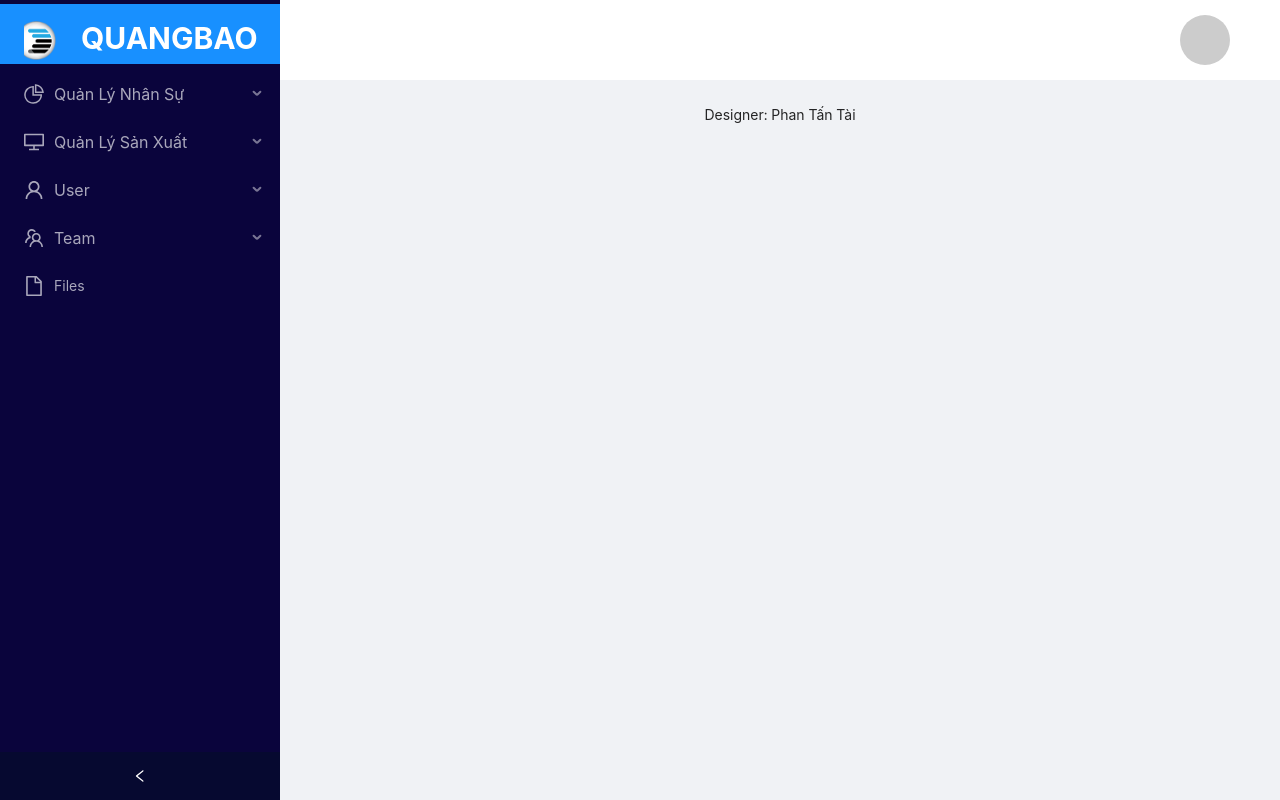
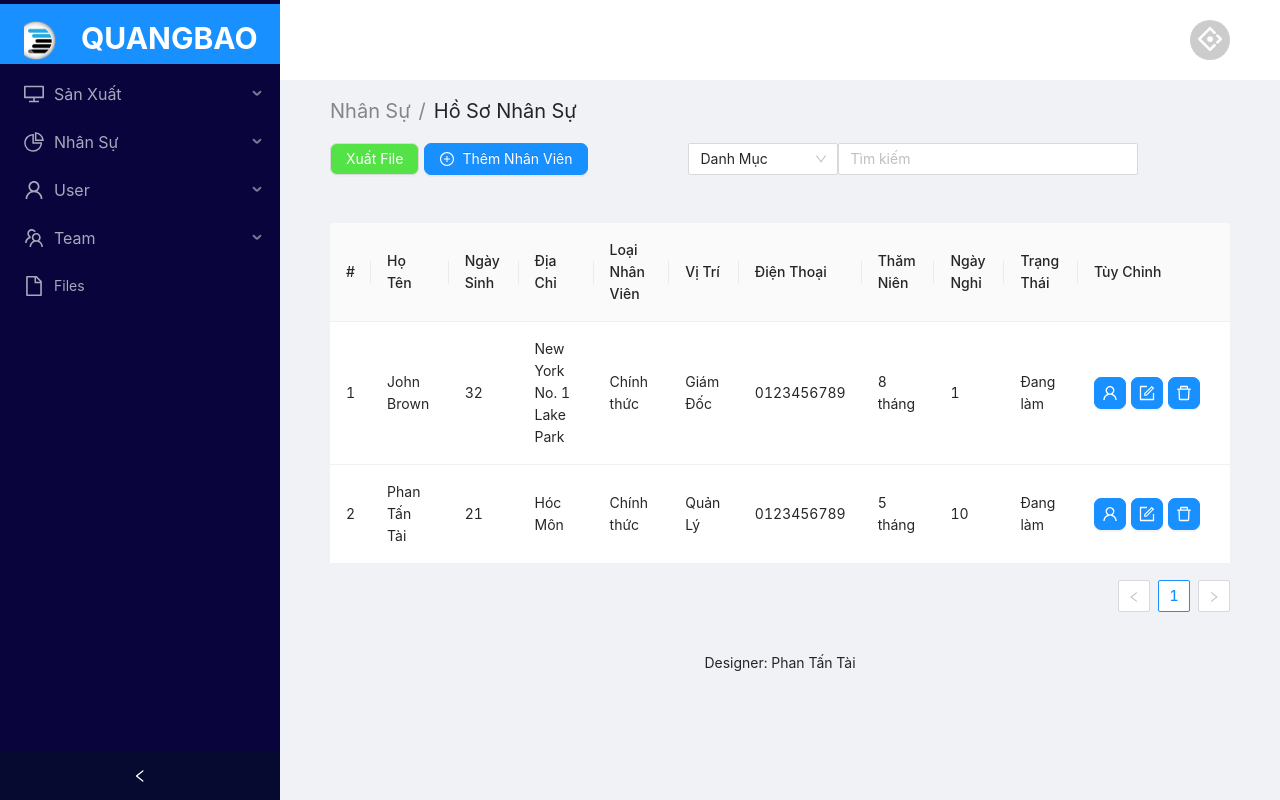
Before and after one commit to pttai/TaskQuangBao, a React (Create React App) app: page /admin/ho-so-nhan-su in a window 1280 px wide. Built offline with nearby package versions, Linux system fonts and the light colour scheme.

Commit message:
update1912

```diff
--- a/src/components/Login/Login.jsx
+++ b/src/components/Login/Login.jsx
@@ -1,5 +1,6 @@
-import React from 'react';
+import React, { useState } from 'react';
 import 'antd/dist/antd.css';
+import './Login.scss';
 import { Form, Input, Button, Checkbox, Card, Row, Col } from 'antd';
 
 import { Link } from 'react-router-dom';
@@ -18,14 +19,23 @@ const tailLayout = {
     span: 16,
   },
 };
+const adminUser = {
+  username: 'phantantai',
+  password: 'admin123',
+};
 
 const Login = (props) => {
   const { history } = props;
   const onFinish = (values) => {
-    if (values) {
+    if (
+      values.username == adminUser.username &&
+      values.password == adminUser.password
+    ) {
       history.replace('/admin');
+      console.log('Success:', values);
+    } else {
+      onFinishFailed('');
     }
-    console.log('Success:', values);
   };
 
   const onFinishFailed = (errorInfo) => {
@@ -60,8 +70,10 @@ const Login = (props) => {
           }}
           onFinish={onFinish}
           onFinishFailed={onFinishFailed}
+          style={{ marginRight: 40 }}
         >
           <Form.Item
+            className='form_item'
             label='Username'
             name='username'
             rules={[
@@ -75,6 +87,7 @@ const Login = (props) => {
           </Form.Item>
 
           <Form.Item
+            className='form_item'
             label='Password'
             name='password'
             rules={[
@@ -101,7 +114,7 @@ const Login = (props) => {
           </Form.Item>
           <Form.Item {...tailLayout}>
             <Col xs={12}>
-              <Button type='primary' htmlType='submit'>
+              <Button type='primary' htmlType='submit' style={{ width: 180 }}>
                 Login
               </Button>
             </Col>
--- /dev/null
+++ b/src/components/Login/Login.scss
@@ -0,0 +1,8 @@
+.form_item {
+  .ant-input {
+    width: 290px;
+  }
+  .ant-input-affix-wrapper {
+    width: 290px;
+  }
+}
--- a/src/components/UI/Index/Index.jsx
+++ b/src/components/UI/Index/Index.jsx
@@ -1,13 +1,33 @@
 import React, { Component } from 'react';
 import 'antd/dist/antd.css';
-import { Layout } from 'antd';
-import Avatar from 'antd/lib/avatar/avatar';
+import { Dropdown, Layout, Avatar, Menu } from 'antd';
 import SiderMenu from '../SiderMenu/SiderMenu';
 import Charts from '../Admin/Charts/Charts';
 import { Route, Switch } from 'react-router';
-import ListStaff from '../QuanLyNhanSu/DanhSachNhanVien/ListStaff/ListStaff';
+import ListStaff from '../NhanSu/HoSoNhanSu/ListStaff/ListStaff';
+import {
+  AntDesignOutlined,
+  EditOutlined,
+  LogoutOutlined,
+  UserOutlined,
+} from '@ant-design/icons';
+import { Link } from 'react-router-dom/cjs/react-router-dom.min';
 
 const { Header, Content, Footer, Sider } = Layout;
+
+const menu = (
+  <Menu>
+    <Menu.Item key='1' icon={<EditOutlined />}>
+      Thiết lập
+    </Menu.Item>
+    <Menu.Item key='2' icon={<UserOutlined />}>
+      phantantai
+    </Menu.Item>
+    <Menu.Item key='3' icon={<LogoutOutlined />}>
+      <Link to='/'>Đăng xuất</Link>
+    </Menu.Item>
+  </Menu>
+);
 
 class Index extends Component {
   constructor(props) {
@@ -75,12 +95,9 @@ class Index extends Component {
               backgroundColor: 'white',
             }}
           >
-            <Avatar
-              style={{
-                marginLeft: 20,
-              }}
-              size={50}
-            />
+            <Dropdown overlay={menu} placement='bottomCenter'>
+              {<Avatar size='large' icon={<AntDesignOutlined />} />}
+            </Dropdown>
           </Header>
           <Content style={{ margin: '0 50px' }}>
             <Switch>
@@ -100,7 +117,8 @@ class Index extends Component {
                   </div>
                 )}
               />
-              <Route path='/admin/danh-sach-nhan-vien' component={ListStaff} />
+              <Route path='/admin/ho-so-nhan-su' component={ListStaff} />
+              <Route path='/admin/ho-so-xin-viec' />
             </Switch>
             <Layout>
               <Footer style={{ textAlign: 'center' }}>
--- a/src/components/UI/QuanLyNhanSu/DanhSachNhanVien/ListStaff/ListStaff.jsx
+++ b/src/components/UI/NhanSu/HoSoNhanSu/ListStaff/ListStaff.jsx
@@ -2,7 +2,7 @@ import React, { useEffect, useState } from 'react';
 import { Table, Button, Breadcrumb } from 'antd';
 import { DeleteOutlined, FormOutlined, UserOutlined } from '@ant-design/icons';
 import TaskAdd from '../TaskAdd/TaskAdd';
-import TaskSearch from '../Search/TaskSearch';
+import Search from '../Search/Search';
 import FormAdd from '../FormAdd/FormAdd';
 import Modal from 'antd/lib/modal/Modal';
 const data = [
@@ -33,35 +33,67 @@ const data = [
     tuychinh: '',
   },
 ];
+const normalizeVNText = (text) => {
+  text = text.replace(/à|á|ạ|ả|ã|â|ầ|ấ|ậ|ẩ|ẫ|ă|ằ|ắ|ặ|ẳ|ẵ/g, 'a');
+  text = text.replace(/è|é|ẹ|ẻ|ẽ|ê|ề|ế|ệ|ể|ễ/g, 'e');
+  text = text.replace(/ì|í|ị|ỉ|ĩ/g, 'i');
+  text = text.replace(/ò|ó|ọ|ỏ|õ|ô|ồ|ố|ộ|ổ|ỗ|ơ|ờ|ớ|ợ|ở|ỡ/g, 'o');
+  text = text.replace(/ù|ú|ụ|ủ|ũ|ư|ừ|ứ|ự|ử|ữ/g, 'u');
+  text = text.replace(/ỳ|ý|ỵ|ỷ|ỹ/g, 'y');
+  text = text.replace(/đ/g, 'd');
+  // Some system encode vietnamese combining accent as individual utf-8 characters
+  text = text.replace(/\u0300|\u0301|\u0303|\u0309|\u0323/g, ''); // Huyền sắc hỏi ngã nặng
+  text = text.replace(/\u02C6|\u0306|\u031B/g, ''); // Â, Ê, Ă, Ơ, Ư
+  return text;
+};
 const ListStaff = () => {
   const [isModalVisible, setIsModalVisible] = useState(false);
   const [staffList, setStaffList] = useState(data);
-  const [keyword, setKeyword] = useState('');
   const [key, setKey] = useState('');
-  const onSearch = (value) => {
-    setKeyword(value);
+  const onSearch = (e) => {
+    const keyword = e.target.value.trim();
+    if (!keyword.length) setStaffList(data);
+    else {
+      const normalInput = normalizeVNText(keyword);
+      const keywordRegEx = new RegExp(normalInput, 'gi');
+      if (key === 'hoten') {
+        const newUserList = data.filter((user) => {
+          const userName = normalizeVNText(user.hoten);
+          return userName.match(keywordRegEx);
+        });
+        setStaffList(newUserList);
+      }
+      if (key === 'diachi') {
+        const newUserList = data.filter((user) => {
+          const userName = normalizeVNText(user.diachi);
+          return userName.match(keywordRegEx);
+        });
+        setStaffList(newUserList);
+      }
+    }
   };
+
   const handleChange = (value) => {
     setKey(value);
   };
 
-  useEffect(() => {
-    const keywordRegEx = new RegExp(keyword, 'gi');
-    if (key === 'hoten') {
-      const newStaffList = staffList.filter((staff) =>
-        staff.hoten.match(keywordRegEx)
-      );
-      setStaffList(newStaffList);
-    }
-    if (key === 'diachi') {
-      const newStaffList = staffList.filter((staff) =>
-        staff.diachi.match(keywordRegEx)
-      );
-      setStaffList(newStaffList);
-    }
+  //   useEffect(() => {
+  //     const keywordRegEx = new RegExp(keyword, 'gi');
+  //     if (key === 'hoten') {
+  //       const newStaffList = staffList.filter((staff) =>
+  //         staff.hoten.match(keywordRegEx)
+  //       );
+  //       setStaffList(newStaffList);
+  //     }
+  //     if (key === 'diachi') {
+  //       const newStaffList = staffList.filter((staff) =>
+  //         staff.diachi.match(keywordRegEx)
+  //       );
+  //       setStaffList(newStaffList);
+  //     }
 
-    if (keyword.trim().length === 0) setStaffList(data);
-  }, [keyword]);
+  //     if (keyword.trim().length === 0) setStaffList(data);
+  //   }, [keyword]);
 
   const showModal = () => {
     setIsModalVisible(true);
@@ -178,8 +210,8 @@ const ListStaff = () => {
   return (
     <div>
       <Breadcrumb style={{ margin: '16px 0', fontSize: 20 }}>
-        <Breadcrumb.Item>Quản Lý Nhân Sự</Breadcrumb.Item>
-        <Breadcrumb.Item>Danh Sách Nhân Viên</Breadcrumb.Item>
+        <Breadcrumb.Item>Nhân Sự</Breadcrumb.Item>
+        <Breadcrumb.Item>Hồ Sơ Nhân Sự</Breadcrumb.Item>
       </Breadcrumb>
       <Button
         tyle='primary'
@@ -193,7 +225,7 @@ const ListStaff = () => {
         Xuất File
       </Button>
       <TaskAdd />
-      <TaskSearch onSearch={onSearch} handleChange={handleChange} />
+      <Search onChange={onSearch} handleChange={handleChange} />
       <Table
         columns={columns}
         dataSource={staffList}
--- a/src/components/UI/QuanLyNhanSu/DanhSachNhanVien/Search/TaskSearch.jsx
+++ b/src/components/UI/NhanSu/HoSoNhanSu/Search/Search.jsx
@@ -1,11 +1,10 @@
 import React, { Component } from 'react';
-import './TaskSearch.scss';
+import './Search.scss';
 import { Input, Select } from 'antd';
 
-const { Search } = Input;
 const { Option, OptGroup } = Select;
 
-const TaskSearch = ({ onSearch, handleChange }) => {
+const Search = ({ onChange, handleChange }) => {
   return (
     <>
       <Select
@@ -22,9 +21,9 @@ const TaskSearch = ({ onSearch, handleChange }) => {
           <Option value='Yiminghe'>yiminghe</Option>
         </OptGroup> */}
       </Select>
-      <Search
+      <Input
         placeholder='Tìm kiếm'
-        onSearch={onSearch}
+        onChange={onChange}
         enterButton
         className='search-custom'
         style={{ width: 300 }}
@@ -32,4 +31,4 @@ const TaskSearch = ({ onSearch, handleChange }) => {
     </>
   );
 };
-export default TaskSearch;
+export default Search;
--- a/src/components/UI/SiderMenu/SiderMenu.jsx
+++ b/src/components/UI/SiderMenu/SiderMenu.jsx
@@ -39,22 +39,7 @@ const SiderMenu = (props) => {
           QUANGBAO
         </Link>
       </Menu.Item>
-      <SubMenu
-        key='sub1'
-        icon={<PieChartOutlined />}
-        title='Quản Lý Nhân Sự'
-        defaultSelectedKeys={[]}
-      >
-        <Menu.Item key='1'>
-          <Link to='/admin/danh-sach-nhan-vien'>Danh Sách Nhân Viên</Link>
-        </Menu.Item>
-        <Menu.Item key='2'> Năng Lực Nhân Viên</Menu.Item>
-        <Menu.Item key='3'>Hồ Sơ Nhân Viên</Menu.Item>
-        <Menu.Item key='4'> Nhật Ký Làm Việc</Menu.Item>
-        <Menu.Item key='5'> Lương</Menu.Item>
-        <Menu.Item key='6'>Tuyển Dụng</Menu.Item>
-      </SubMenu>
-      <SubMenu key='sub2' icon={<DesktopOutlined />} title='Quản Lý Sản Xuất'>
+      <SubMenu key='sub2' icon={<DesktopOutlined />} title='Sản Xuất'>
         <Menu.Item key='7'>Mặt Hàng</Menu.Item>
         <Menu.Item key='8'>Đối Tác,Khách Hàng</Menu.Item>
         <Menu.Item key='9'>Nhà Cung Cấp</Menu.Item>
@@ -62,6 +47,23 @@ const SiderMenu = (props) => {
         <Menu.Item key='11'>Sản Phẩm Lỗi</Menu.Item>
         <Menu.Item key='12'>Thanh Toán,Công Nợ</Menu.Item>
         <Menu.Item key='13'>Kho</Menu.Item>
+      </SubMenu>
+      <SubMenu
+        key='sub1'
+        icon={<PieChartOutlined />}
+        title='Nhân Sự'
+        defaultSelectedKeys={[]}
+      >
+        <Menu.Item key='1'>
+          <Link to='/admin/ho-so-nhan-su'>Hồ Sơ Nhân Sự</Link>
+        </Menu.Item>
+        <Menu.Item key='2'>
+          <Link to='/admin/ho-so-xin-viec'>Hồ Sơ Xin Việc</Link>
+        </Menu.Item>
+        <Menu.Item key='3'>Hồ Sơ Nhân Viên</Menu.Item>
+        <Menu.Item key='4'> Nhật Ký Làm Việc</Menu.Item>
+        <Menu.Item key='5'> Lương</Menu.Item>
+        <Menu.Item key='6'>Tuyển Dụng</Menu.Item>
       </SubMenu>
       <SubMenu key='sub3' icon={<UserOutlined />} title='User'>
         <Menu.Item key='14'>Tom</Menu.Item>
```
Also changed, not shown: src/components/UI/Avatar/Avatar.jsx (deleted, +0 -23 lines), src/components/UI/NhanSu/HoSoNhanSu/FormAdd/FormAdd.jsx (renamed from src/components/UI/QuanLyNhanSu/DanhSachNhanVien/FormAdd/FormAdd.jsx), src/components/UI/NhanSu/HoSoNhanSu/Search/Search.scss (renamed from src/components/UI/QuanLyNhanSu/DanhSachNhanVien/Search/TaskSearch.scss), src/components/UI/NhanSu/HoSoNhanSu/TaskAdd/TaskAdd.jsx (renamed from src/components/UI/QuanLyNhanSu/DanhSachNhanVien/TaskAdd/TaskAdd.jsx).
